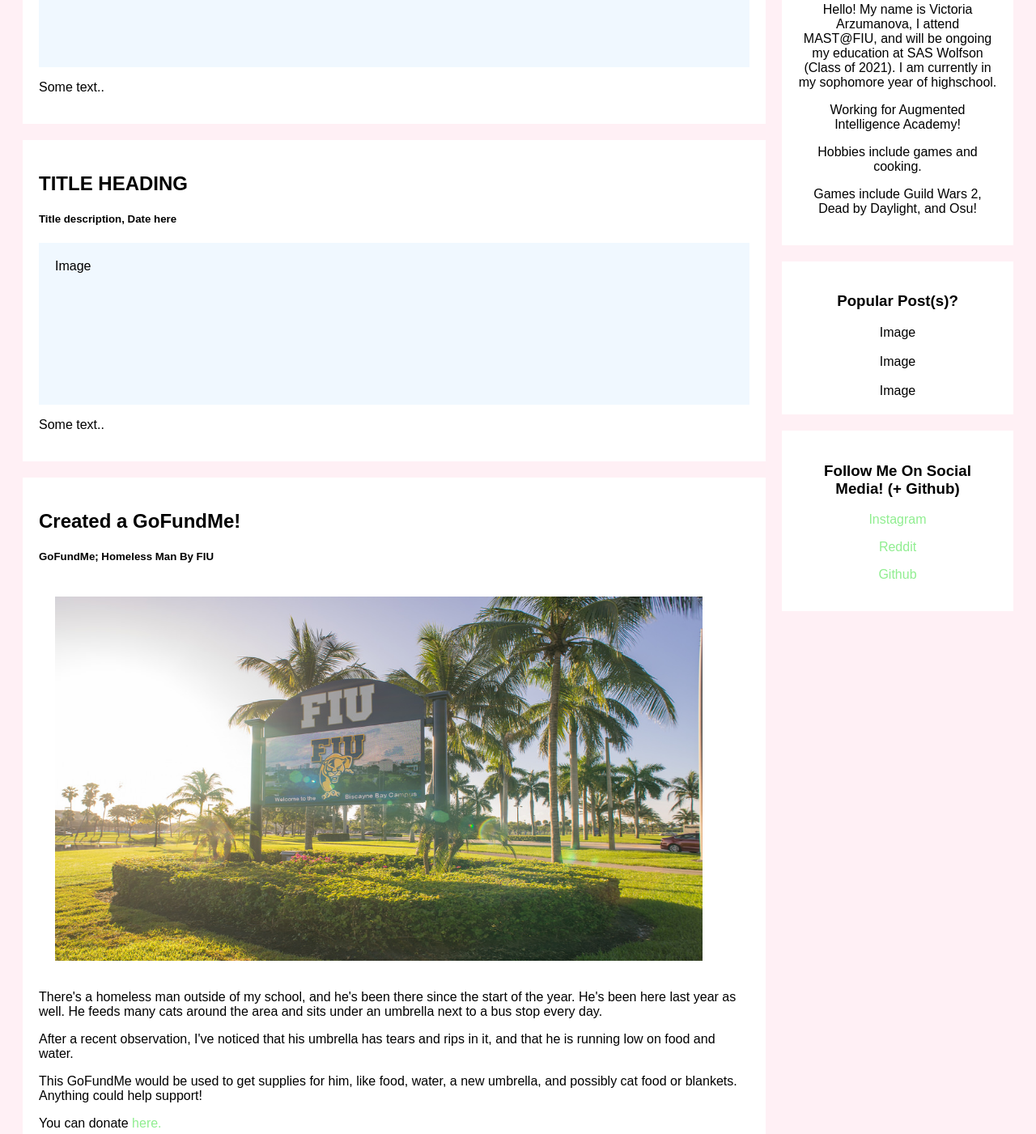
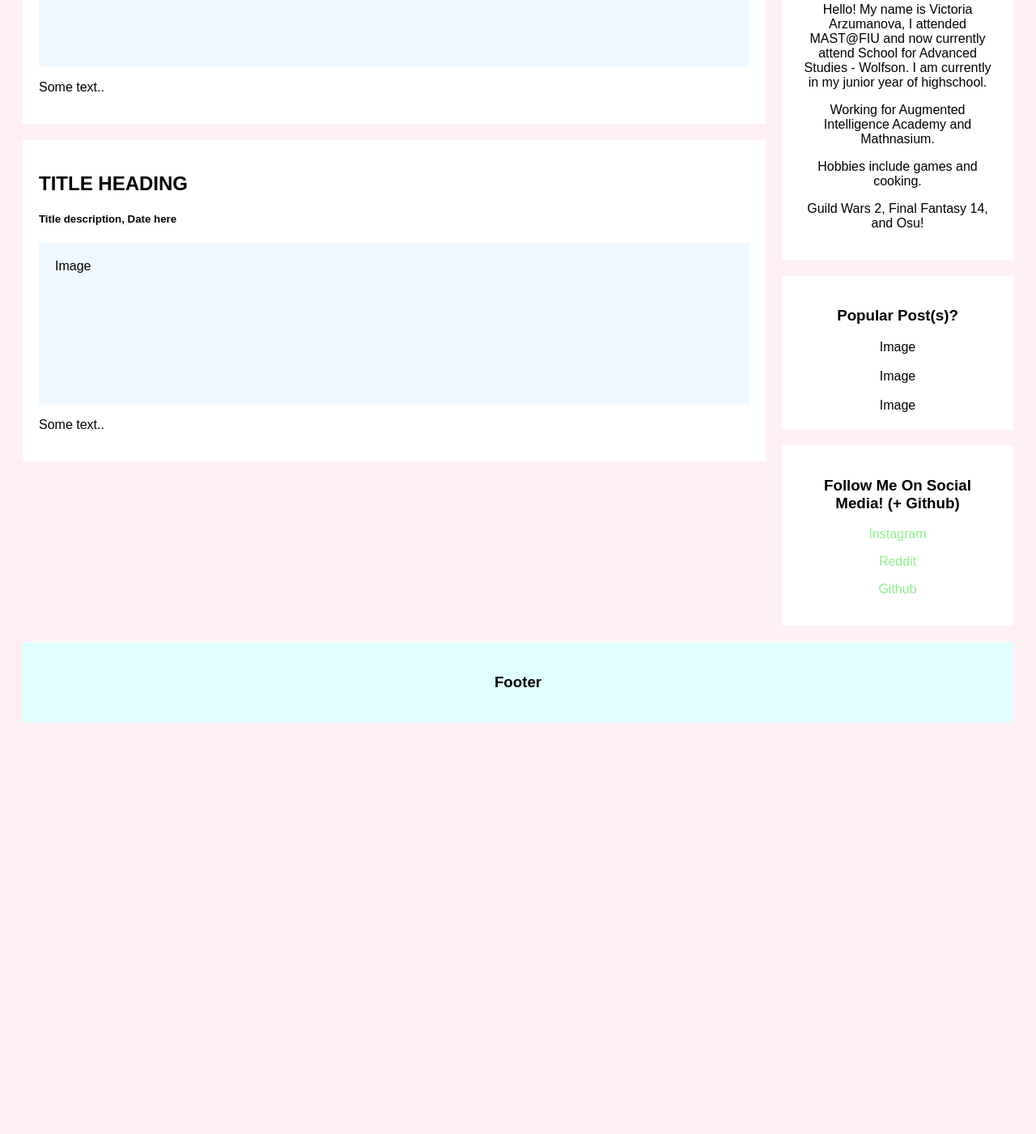
Before and after one commit to VictoriaArzu/blog-viccy, a plain HTML site: page docs/index.html in a window 1280 px wide. Shown: the part 521-1922 px from the top of the page at 81% size. After the commit the page ends 1442 px from the top, so only its background shows below. Drawn offline with Linux system fonts and the light colour scheme.

Commit message:
updated, got rid of the fiu card

```diff
--- a/docs/index.html
+++ b/docs/index.html
@@ -25,24 +25,15 @@
         <div class="img" style="height:200px;">Image</div>
         <p>Some text..</p>
     </div>
-    <div class="cardFIU">
-        <h2>Created a GoFundMe!</h2>
-        <h5>GoFundMe; Homeless Man By FIU</h5>
-        <div class="imgFIU"><a href="https://www.gofundme.com/homeless-man-by-fiu"><img src="gofundme.jpg" height="450px" width="800px"></a></div>
-        <p>There's a homeless man outside of my school, and he's been there since the start of the year. He's been here last year as well. He feeds many cats around the area and sits under an umbrella next to a bus stop every day.</p>
-        <p>After a recent observation, I've noticed that his umbrella has tears and rips in it, and that he is running low on food and water.</p>
-        <p>This GoFundMe would be used to get supplies for him, like food, water, a new umbrella, and possibly cat food or blankets. Anything could help support!</p>
-        <p> You can donate <a href="https://www.gofundme.com/homeless-man-by-fiu">here.</a></p>
-    </div>
   </div>
   <div class="rightcolumn">
     <div class="profilecard">
       <h2 style="font-family: Georgia, 'Times New Roman', Times, serif"><i>About Me!</i></h2>
         <div class="profileimg"><img src="profileblog.JPG" width="100%"></div>
-      <p>Hello! My name is Victoria Arzumanova, I attend MAST@FIU, and will be ongoing my education at SAS Wolfson (Class of 2021). I am currently in my sophomore year of highschool.</p>
-      <p>Working for Augmented Intelligence Academy!</p>
-      <p> Hobbies include games and cooking.</p>
-      <p>Games include Guild Wars 2, Dead by Daylight, and Osu!</p>
+      <p>Hello! My name is Victoria Arzumanova, I attended MAST@FIU and now currently attend School for Advanced Studies - Wolfson. I am currently in my junior year of highschool.</p>
+      <p>Working for Augmented Intelligence Academy and Mathnasium.</p>
+      <p>Hobbies include games and cooking.</p>
+      <p>Guild Wars 2, Final Fantasy 14, and Osu!</p>
     </div>
 
     <div class="popularpostscard">
--- a/docs/style.css
+++ b/docs/style.css
@@ -40,13 +40,6 @@
     padding: 20px;
   }
 
-  /* image FIU */
-  .imgFIU {
-    width: 100px;
-    padding: 20px;
-    text-align-last: justify;
-  }
-
   /* profile image */
   .profileimg {
   }
@@ -64,11 +57,6 @@
     margin-top: 20px;
  }
 
-  .cardFIU {
-    background-color: white;
-    padding: 20px;
-    margin-top: 20px;
- }
 
  .popularpostscard {
   background-color: white;
```
